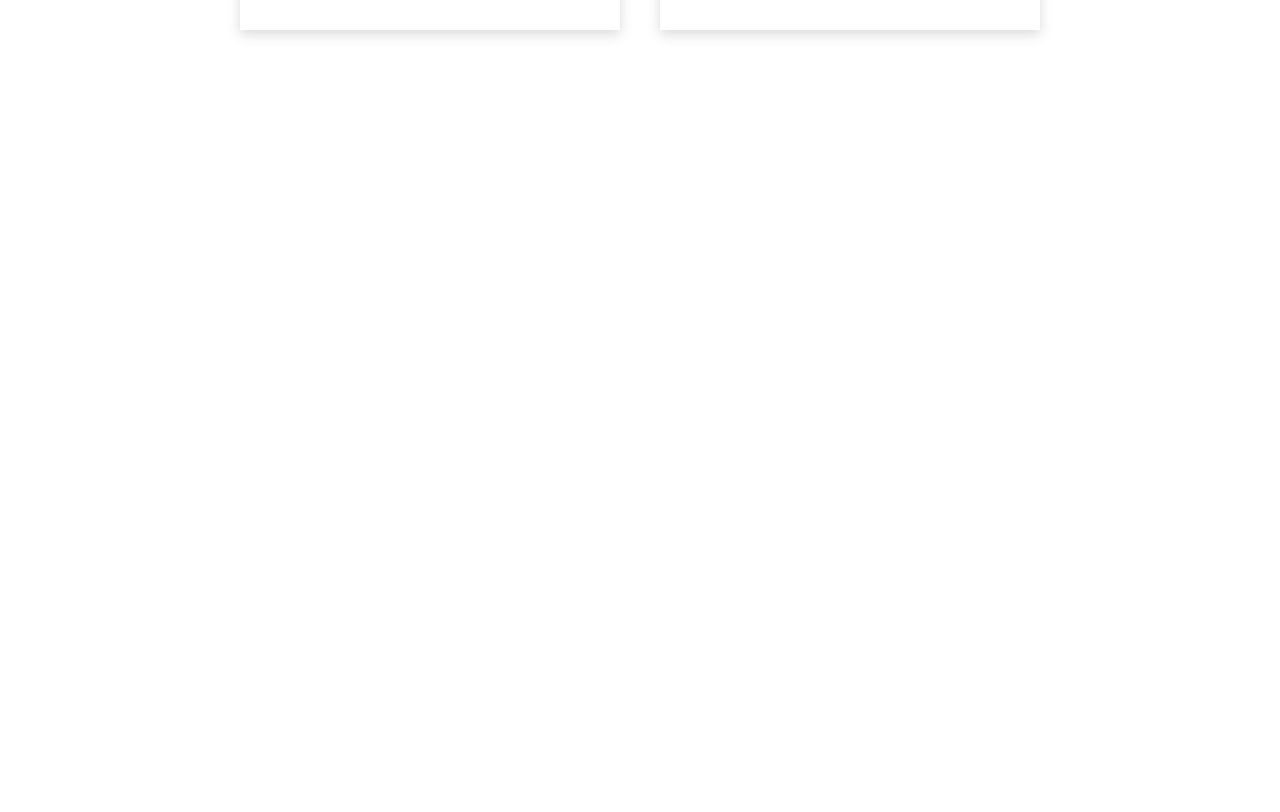
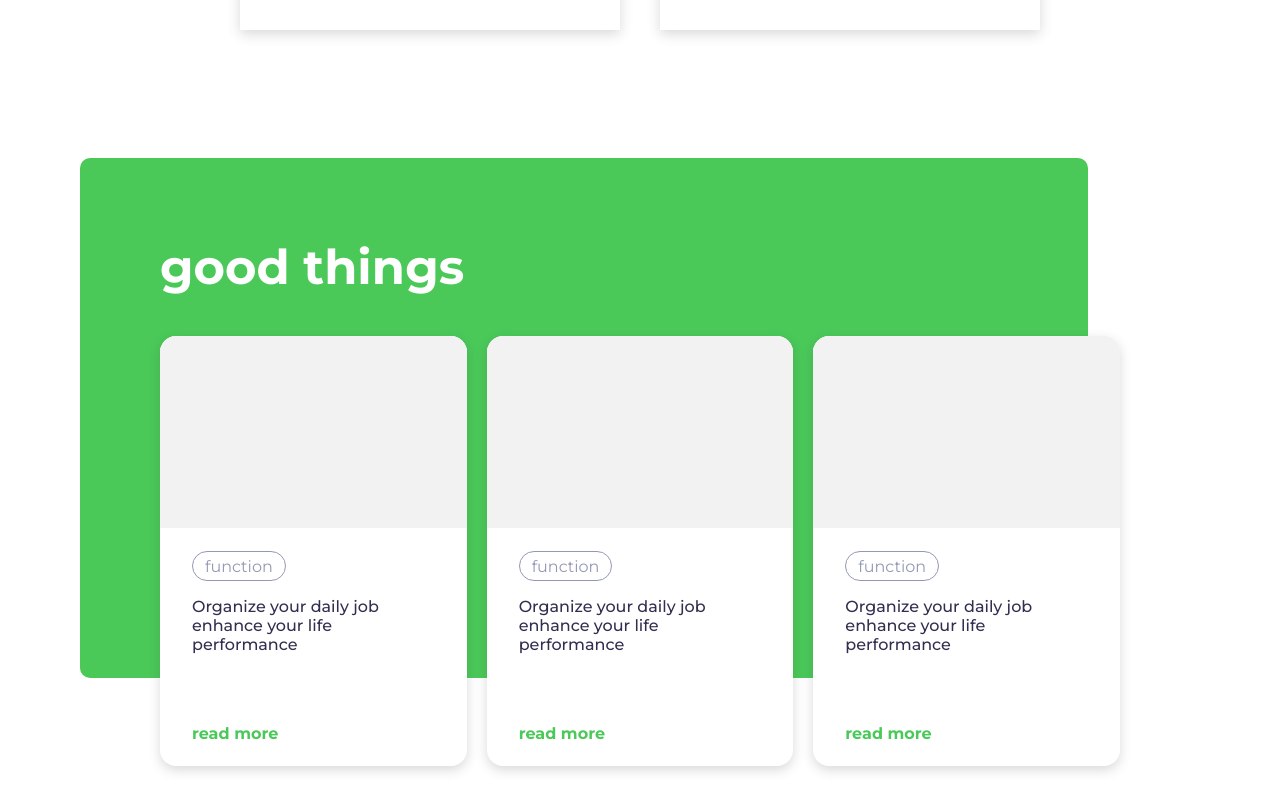
Before and after one commit to Lucas-R/Coopers-test, a React (Vite) app: page / in a window 1280 px wide. Shown: the part 1940-2752 px from the top of the page. Before the commit the page ends 2068 px from the top, so only its background shows below. Built offline with nearby package versions, Linux system fonts and the light colour scheme.

Commit message:
slide false

```diff
--- a/src/TemplateDefault/index.tsx
+++ b/src/TemplateDefault/index.tsx
@@ -1,5 +1,6 @@
 import React from 'react';
 import { Header } from '../sections/Header';
+import { Slide } from '../sections/slide';
 import { ToDo } from '../sections/ToDo';
 import { GlobalStyle } from './globalStyles';
 import { Template } from './styles';
@@ -10,6 +11,7 @@ const TemplateDefault = () => {
       <GlobalStyle />
       <Header />
       <ToDo />
+      <Slide />
     </Template>
   );
 };
--- a/src/components/ToDoList/index.tsx
+++ b/src/components/ToDoList/index.tsx
@@ -34,7 +34,7 @@ export const ToDoList = ({children, borderColor, data}: ToDoListProps) => {
           list.map(item => {
             return (
               <ListToDoItem  key={item}>
-                <Checkbox type="checkbox"id="checkbox" onClick={() => alert(`checked ${item}`)}/>
+                <Checkbox type="checkbox"id="checkbox"/>
 
                 <WrapperTextToDoItem>
                   <p>{item}</p>
--- a/src/components/ToDoList/styles.ts
+++ b/src/components/ToDoList/styles.ts
@@ -27,8 +27,6 @@ export const DotCheck = styled.div`
   border-radius: 50%;
   margin-right: ${pxToRem(16)};;
 `;
-
-export const ContentDotCheck = styled.div``;
 
 export const WrapperTextToDoItem = styled.div`
   display: flex;
--- /dev/null
+++ b/src/sections/slide/index.tsx
@@ -0,0 +1,70 @@
+import React from 'react';
+import {
+  WrapperSlide,
+  TitleSlide,
+  ContainerSlide,
+  Card,
+  WrapperCards,
+  ImageCard,
+  InfoCard,
+  BadgeCard,
+  DescriptionCard,
+  LinkCard,
+  WrapperBadges,
+} from './styles';
+
+export const Slide = () => {
+  return(
+    <WrapperSlide>
+      <ContainerSlide>
+        <TitleSlide> good things </TitleSlide>
+        <WrapperCards>
+          <Card>
+            <ImageCard></ImageCard>
+            <InfoCard>
+              <WrapperBadges>
+                <BadgeCard><p> function </p></BadgeCard>
+              </WrapperBadges>
+
+              <DescriptionCard>
+                Organize your daily job enhance your life performance
+              </DescriptionCard>
+
+              <LinkCard> read more </LinkCard>
+            </InfoCard>
+          </Card>
+
+          <Card>
+            <ImageCard></ImageCard>
+            <InfoCard>
+              <WrapperBadges>
+                <BadgeCard><p> function </p></BadgeCard>
+              </WrapperBadges>
+
+              <DescriptionCard>
+                Organize your daily job enhance your life performance
+              </DescriptionCard>
+
+              <LinkCard> read more </LinkCard>
+            </InfoCard>
+          </Card>
+
+          <Card>
+            <ImageCard></ImageCard>
+            <InfoCard>
+              <WrapperBadges>
+                <BadgeCard><p> function </p></BadgeCard>
+              </WrapperBadges>
+
+              <DescriptionCard>
+                Organize your daily job enhance your life performance
+              </DescriptionCard>
+
+              <LinkCard> read more </LinkCard>
+            </InfoCard>
+          </Card>
+        </WrapperCards>
+      </ContainerSlide>
+    </WrapperSlide>
+  );
+};
--- /dev/null
+++ b/src/sections/slide/styles.ts
@@ -0,0 +1,123 @@
+import styled from 'styled-components';
+import { breackPoints, color, ContainerDefault, font } from '../../theme';
+import { pxToRem } from '../../utils/pxToRem';
+
+export const WrapperSlide = styled(ContainerDefault)`
+  display: flex;
+  flex: 1;
+  align-items: center;
+  justify-content: center;
+  margin-bottom: ${pxToRem(200)};
+
+  @media (max-width: ${breackPoints.sm}) {
+    padding: 0;
+  }
+`;
+
+export const ContainerSlide = styled.div`
+  width: 100%;
+  height: ${pxToRem(480)};
+  padding-top: ${pxToRem(40)};
+  position: relative;
+  padding: ${pxToRem(40)} ${pxToRem(32)};
+
+  @media (min-width: ${breackPoints.md}) {
+    padding: ${pxToRem(80)};
+    }
+
+  &::before{
+    content: '';
+    display: block;
+    width: 100%;
+    max-width: ${pxToRem(1080)};
+    height: ${pxToRem(480)};
+    background-color: ${color.primaryColor};
+    position: absolute;
+    top: 0;
+    left: 0;
+    z-index: -1;
+
+    @media (min-width: ${breackPoints.md}) {
+      width: 90%;
+      border-radius: ${pxToRem(10)};
+      height: ${pxToRem(520)};
+    }
+  }
+`;
+
+export const TitleSlide = styled.h2`
+  color: ${color.white};
+  font-weight: 700;
+  font-size: ${pxToRem(32)};
+  margin-bottom: ${pxToRem(20)};
+
+  @media (min-width: ${breackPoints.sm}) {
+    font-size: ${pxToRem(48)};
+    margin-bottom: ${pxToRem(40)};
+  }
+`;
+
+export const WrapperCards = styled.div`
+  width: 100%;
+  height: auto;
+  display: flex;
+  flex-direction: row;
+  gap: ${pxToRem(20)};
+`;
+
+export const Card = styled.div`
+  width: ${pxToRem(430)};
+  height: ${pxToRem(430)};
+  border-radius: ${pxToRem(16)};
+  background: ${color.white};
+  display: flex;
+  flex-direction: column;
+  overflow: hidden;
+  box-shadow: 0px 4px 12px rgba(66, 66, 66, 0.198454);
+`;
+
+export const ImageCard = styled.div`
+  flex: 1;
+  background: #f2f2f2;
+`;
+
+export const InfoCard = styled.div`
+  flex: 1;
+  padding: ${pxToRem(23)} ${pxToRem(32)};
+  box-sizing: border-box;
+  position: relative;
+`;
+
+export const WrapperBadges = styled.div`
+  display: flex;
+  flex-direction: row;
+  position: absolute;
+  height: ${pxToRem(31)};
+`;
+
+export const BadgeCard = styled.div`
+  height: ${pxToRem(30)};
+  border: ${pxToRem(1)} solid #9499B3;
+  padding: 0 ${pxToRem(12)};
+  display: flex;
+  align-items: center;
+  border-radius: ${pxToRem(15)};
+
+  p{
+    color: #9499B3;
+    font-size: ${pxToRem(16)};
+  }
+`;
+
+export const DescriptionCard = styled.p`
+  margin-top: ${pxToRem(46)};
+  color: ${font.color.dark};
+  font-weight: 500;
+`;
+
+export const LinkCard = styled.a`
+  color: ${font.color.primaryColor};
+  position: absolute;
+  bottom: ${pxToRem(23)};
+  font-weight: 700;
+`;
--- a/src/theme/index.ts
+++ b/src/theme/index.ts
@@ -8,7 +8,12 @@ export const breackPoints = {
 
 export const font = {
   primaryFont: '\'Montserrat\', sans-serif',
-  secondaryFont: '\'Poppins\', sans-serif;'
+  secondaryFont: '\'Poppins\', sans-serif;',
+
+  color: {
+    dark: '#312F4F',
+    primaryColor: '#4AC959',
+  }
 };
 
 
```
Also changed, not shown: 1 other file (tests, documents, lock files or other folders).
